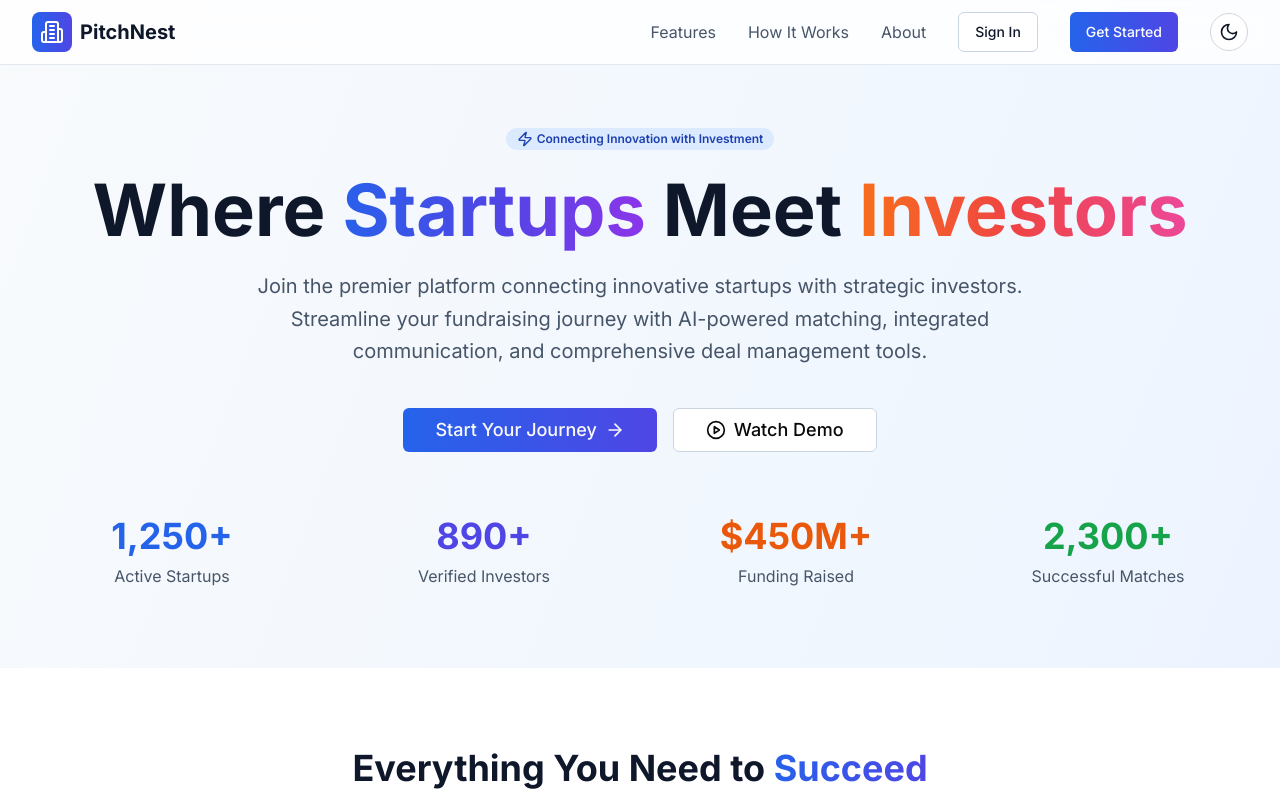
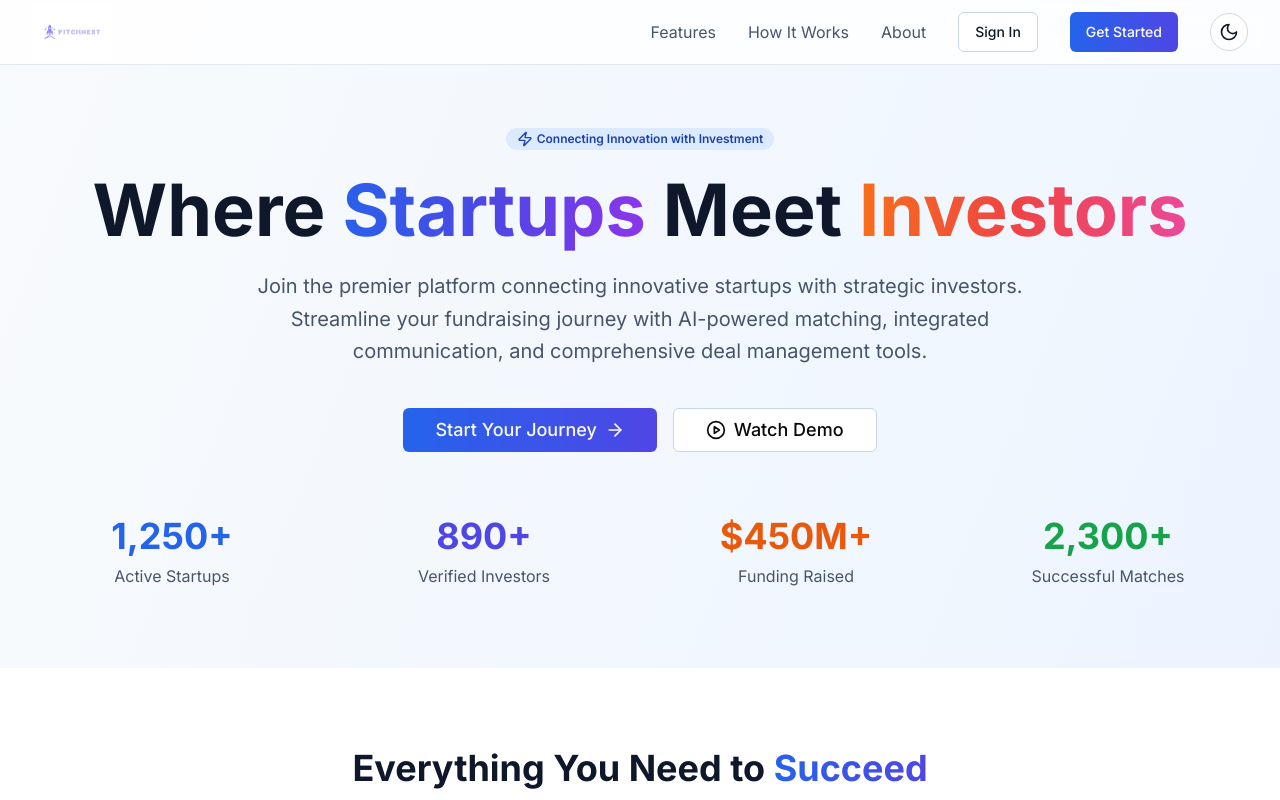
Before and after one commit to SudiptaPaul-31/PitchNest, a Next.js app: page / in a window 1280 px wide. Shown: the top 800 px of the page. Built offline with nearby package versions, Linux system fonts and the light colour scheme.

Commit message:
New logo added

```diff
--- a/src/components/ui/footer.tsx
+++ b/src/components/ui/footer.tsx
@@ -1,5 +1,7 @@
 import React from "react";
 import { Building2, Twitter, Github, Send } from "lucide-react";
+import Link from "next/link";
+import Image from "next/image";
 
 interface FooterProps {
   className?: string;
@@ -56,12 +58,21 @@
         <div className="grid md:grid-cols-4 gap-8 mb-12">
           {/* Brand Section */}
           <div>
-            <div className="flex items-center space-x-2 mb-6">
+            <Link href="/" className="flex items-center  space-x-2">
+              <Image
+                src="/pitchnest-logo.jpg"
+                alt="pitchnest-logo"
+                width={100}
+                height={10}
+                className="w-40 h-20"
+              />
+            </Link>
+            {/* <div className="flex items-center space-x-2 mb-6">
               <div className="bg-gradient-to-r from-blue-600 to-indigo-600 p-2 rounded-lg">
                 <Building2 className="h-6 w-6 text-white" />
               </div>
               <span className="text-xl font-bold text-white">PitchNest</span>
-            </div>
+            </div> */}
             <p className="text-slate-400 leading-relaxed">
               Connecting innovative startups with strategic investors to build
               the future of business.
--- a/src/components/ui/navbar.tsx
+++ b/src/components/ui/navbar.tsx
@@ -1,8 +1,9 @@
-import React from 'react'
-import { Button } from '@/components/ui/button';
-import { Building2 } from 'lucide-react';
-import Link from 'next/link';
+import React from "react";
+import { Button } from "@/components/ui/button";
+import { Building2 } from "lucide-react";
+import Link from "next/link";
 import DarkModeToggle from "@/components/ui/DarkModeToggle";
+import Image from "next/image";
 
 const Navbar = () => {
   return (
@@ -11,14 +12,23 @@
       <nav className="fixed top-0 w-full bg-white/80 dark:bg-slate-900/90 backdrop-blur-md border-b border-slate-200 dark:border-slate-700 z-50 transition-colors">
         <div className="max-w-7xl mx-auto px-4 sm:px-6 lg:px-8">
           <div className="flex justify-between items-center h-16">
-            <div className="flex items-center space-x-2">
+            <Link href="/" className="flex items-center  space-x-2">
+              <Image
+                src="/pitchnest-logo.jpg"
+                alt="pitchnest-logo"
+                width={100}
+                height={10}
+                className="w-20 h-14"
+              />
+            </Link>
+            {/* <div className="flex items-center space-x-2">
               <div className="bg-gradient-to-r from-blue-600 to-indigo-600 p-2 rounded-lg">
                 <Building2 className="h-6 w-6 text-white" />
               </div>
               <span className="text-xl font-bold text-slate-900 dark:text-white">
                 PitchNest
               </span>
-            </div>
+            </div> */}
 
             <div className="hidden md:flex items-center space-x-8">
               <a
@@ -40,7 +50,10 @@
                 About
               </a>
               <Link href="/login">
-                <Button variant="outline" className="border-slate-300 dark:border-slate-600 text-slate-900 dark:text-white hover:bg-slate-50 dark:hover:bg-slate-800">
+                <Button
+                  variant="outline"
+                  className="border-slate-300 dark:border-slate-600 text-slate-900 dark:text-white hover:bg-slate-50 dark:hover:bg-slate-800"
+                >
                   Sign In
                 </Button>
               </Link>
```
